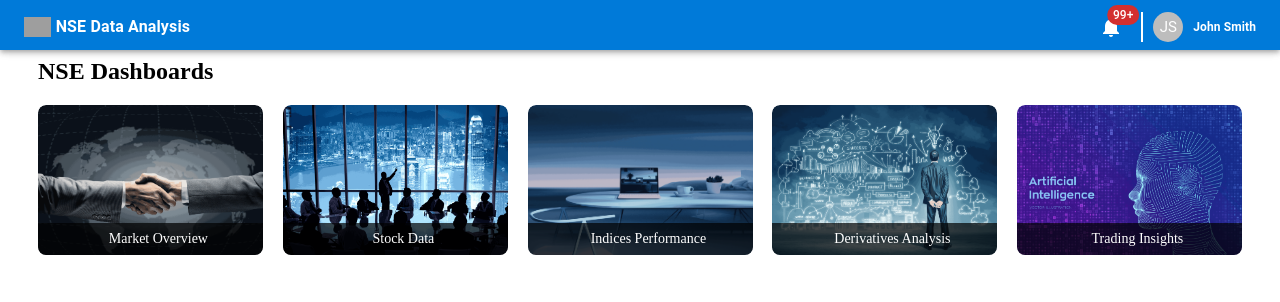
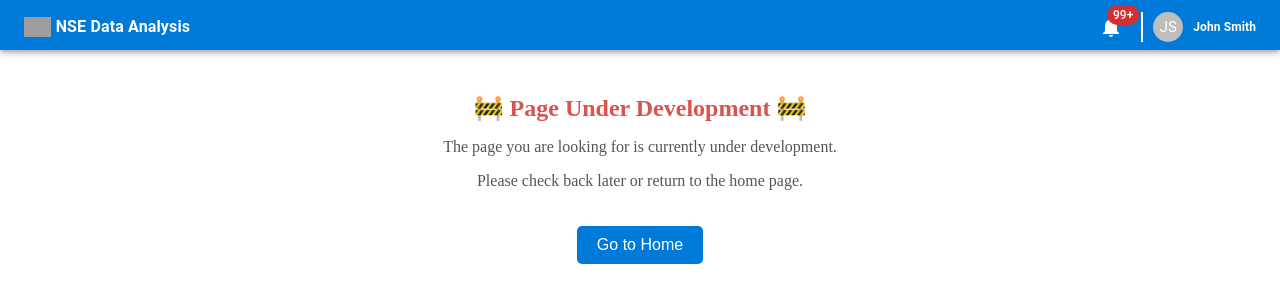
Before and after one commit to princesharmapd/portfolloio, a React (Vite) app: page / in a window 1280 px wide. Shown: the top 302 px of the page. Built offline with nearby package versions, Linux system fonts and the light colour scheme; grey boxes are pictures that could not be loaded.

Commit message:
opdated the changed

```diff
--- a/src/App.jsx
+++ b/src/App.jsx
@@ -17,7 +17,7 @@ const App = () => {
         <div style={{ display: "flex", flexDirection: "column"}}>
           <Topbar />
           <Routes>
-            <Route path="/" element={<LandingPage />} />
+            <Route path="portfolloio//" element={<LandingPage />} />
             {/* <Route path="/auth/callback" element={<Callback />} /> */}
             <Route path="/dashboard" element={<Dashboard />} />
             <Route path="/executive" element={<MarketOverview />} />
--- a/src/components/TopBar.jsx
+++ b/src/components/TopBar.jsx
@@ -20,7 +20,7 @@ export default function TopBar() {
       <Toolbar sx={{ display: 'flex', alignItems: 'center', height: '100%', marginTop: "-5px" }}>
         <div style={{ display: 'flex', alignItems: 'center' }}>
           {/* Wrap in Link to navigate to "/" */}
-          <Link to="/" style={{ display: 'flex', alignItems: 'center', textDecoration: 'none', color: 'inherit' }}>
+          <Link to="portfolloio//" style={{ display: 'flex', alignItems: 'center', textDecoration: 'none', color: 'inherit' }}>
             <img alt="logo" src={logo} height="20" style={{ marginRight: '5px' }} />
             <Typography sx={{ fontSize: '1rem', color: '#fff', fontWeight: 'bold' }}>
               NSE Data Analysis
```
